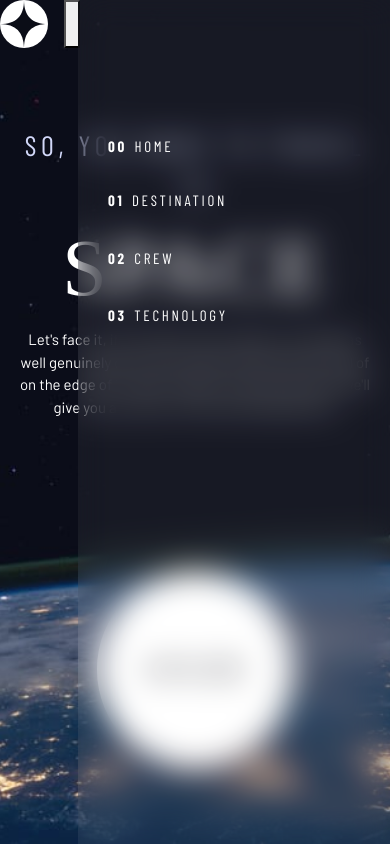
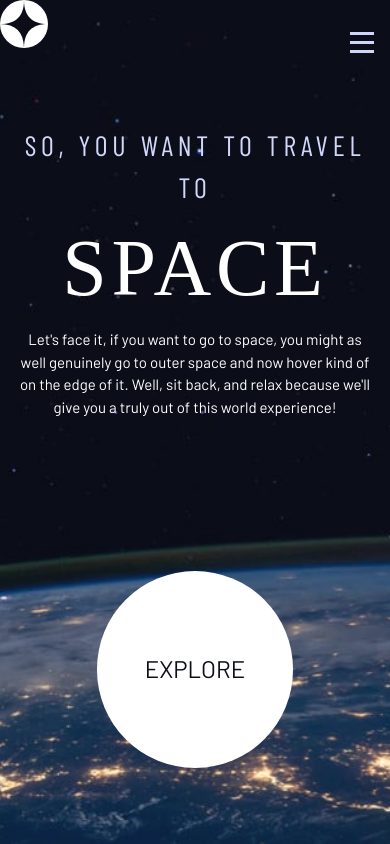
Before and after one commit to onnymm/spacetravel, a React (Vite) app: page / in a window 390 px wide. Built offline with nearby package versions, Linux system fonts and the light colour scheme; a web font is replaced by a local one.

Commit message:
5 Navigation | The open/close button

```diff
--- a/src/index.css
+++ b/src/index.css
@@ -99,6 +99,7 @@ main {
     min-height: 100vh;
     display: grid;
     grid-template-rows: min-content 1fr;
+    overflow: hidden;
 }
 
 .home {
@@ -302,6 +303,10 @@ select {
     background-color: hsl( var(--clr-dark), 0.95);
 }
 
+.mobile-nav-toggle {
+    display: none;
+}
+
 @supports (backdrop-filter: blur(1rem)) {
     .primary-navigation {
         background-color: hsl( var(--clr-white), 0.05);
@@ -318,6 +323,21 @@ select {
         padding: min(20rem, 15vh) 2em;
         margin: 0;
         flex-direction: column;
+        transform: translateX(100%);
+    }
+
+    .mobile-nav-toggle {
+        display: block;
+        position: absolute;
+        z-index: 2000;
+        right: 1rem;
+        top: 2rem;
+        background: transparent;
+        background-image: url("./assets/icon-hamburger.svg");
+        width: 1.5rem;
+        aspect-ratio: 1;
+        background-repeat: no-repeat ;
+        border: 0;
     }
 
     .primary-navigation.underline-indicators > .active {
```
Also changed, not shown: src/assets/icon-hamburger.svg (added).
